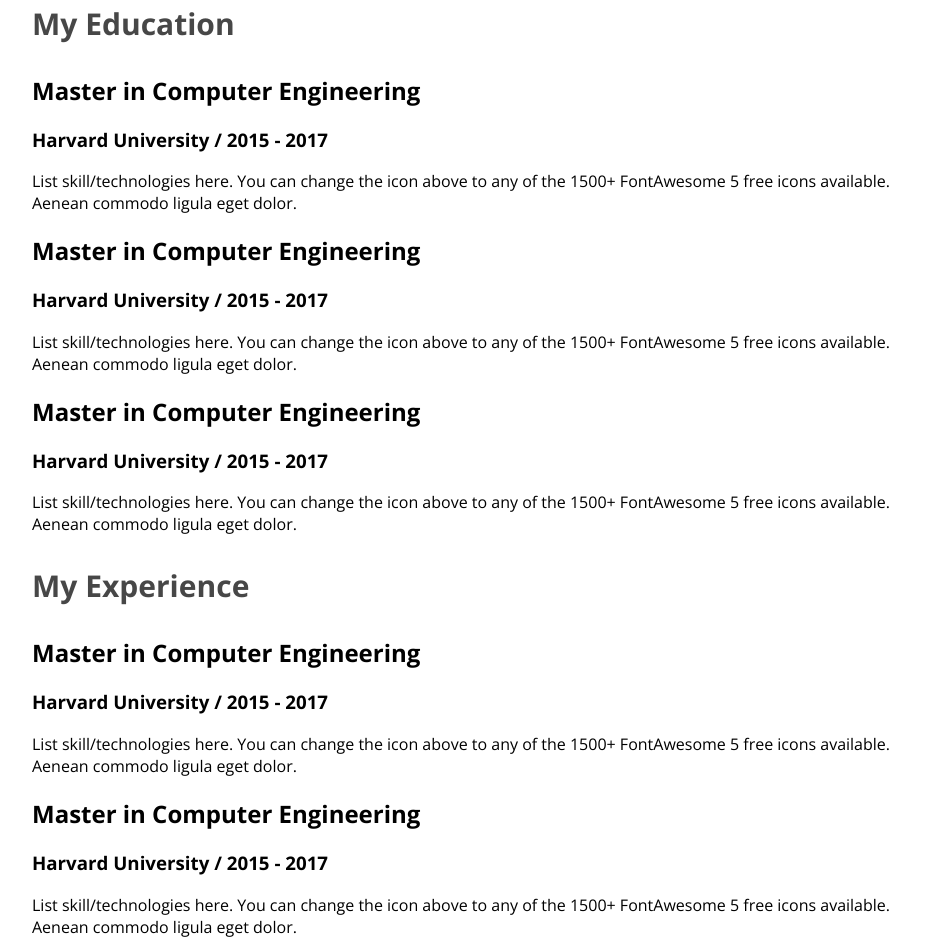
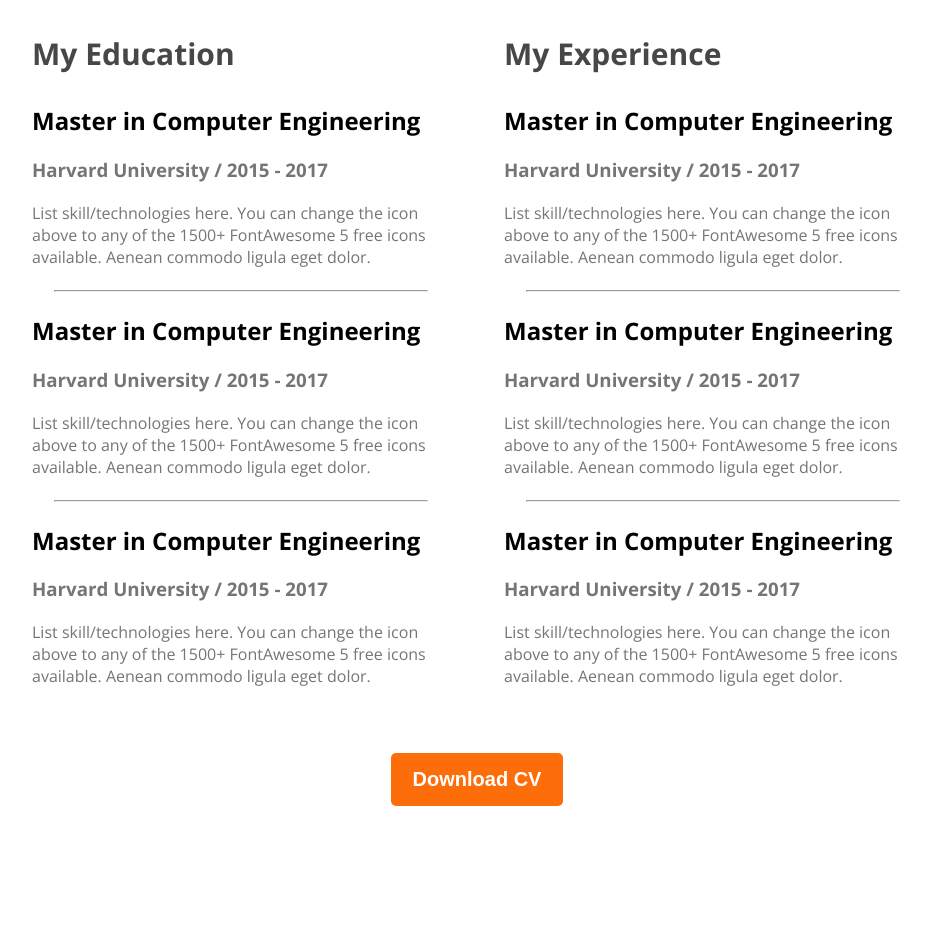
Before and after one commit to Iftee-Mahmud/webdevoloper-portfolio, a plain HTML site: page index.html in a window 1280 px wide. Shown: the part 2238-3179 px from the top of the page, without its empty margins (163-1091 px from the left). Drawn offline with nearby package versions, Linux system fonts and the light colour scheme.

Commit message:
finish resume section

```diff
--- a/index.html
+++ b/index.html
@@ -93,7 +93,7 @@
  <section>
     <h3 class="section-title">A summary of My Resume</h3>
 
-    <div class="resume-containte">
+    <div class="resume-container">
         <div class="resume-column">
             <h3 class="resume-column-title">My Education</h3>
 
@@ -103,12 +103,14 @@
                 <p class="resume-item-description" >List skill/technologies here. You can change the icon above
                     to any of the 1500+ FontAwesome 5 free icons available. Aenean commodo ligula eget dolor.</p>
             </div>
+            <hr>
             <div class="resume-item">
                 <h2 class="reume-item-title">Master in Computer Engineering</h2>
                 <h3 class="resume-item-institute">Harvard University / 2015 - 2017</h3>
                 <p class="resume-item-description" >List skill/technologies here. You can change the icon above
                     to any of the 1500+ FontAwesome 5 free icons available. Aenean commodo ligula eget dolor.</p>
             </div>
+            <hr>
             <div class="resume-item">
                 <h2 class="reume-item-title">Master in Computer Engineering</h2>
                 <h3 class="resume-item-institute">Harvard University / 2015 - 2017</h3>
@@ -126,12 +128,14 @@
                 <p class="resume-item-description" >List skill/technologies here. You can change the icon above
                     to any of the 1500+ FontAwesome 5 free icons available. Aenean commodo ligula eget dolor.</p>
             </div>
+            <hr>
             <div class="resume-item">
                 <h2 class="reume-item-title">Master in Computer Engineering</h2>
                 <h3 class="resume-item-institute">Harvard University / 2015 - 2017</h3>
                 <p class="resume-item-description" >List skill/technologies here. You can change the icon above
                     to any of the 1500+ FontAwesome 5 free icons available. Aenean commodo ligula eget dolor.</p>
             </div>
+            <hr>
             <div class="resume-item">
                 <h2 class="reume-item-title">Master in Computer Engineering</h2>
                 <h3 class="resume-item-institute">Harvard University / 2015 - 2017</h3>
@@ -141,7 +145,9 @@
 
         </div>
     </div>
-
+<div class="download-cv">
+    <button class="btn-primary">Download CV</button>
+</div>
  </section>
 </main>
     <footer>
--- a/styles/portfolio.css
+++ b/styles/portfolio.css
@@ -155,3 +155,26 @@ section-description {
     display: flex;
     gap: 54px;
 }
+
+.resume-item-institute{
+    margin-top: 0;
+    margin-bottom: 20px;
+}
+.resume-item-institute,
+.resume-item-description {
+    color: #757575;
+}
+
+.resume-item-title {
+    color: #757575;
+    font-size: 20px;
+    font-weight: 600;
+    margin-bottom: 10px;
+}
+.resume-container hr{
+    margin: 22px;
+}
+.download-cv{
+text-align: center;
+margin-top: 50px;
+}
```
